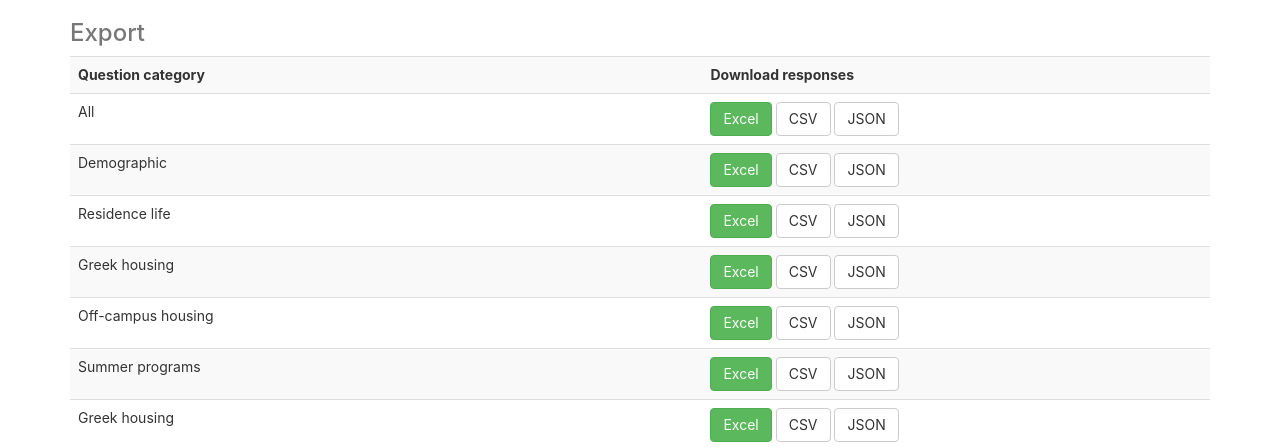
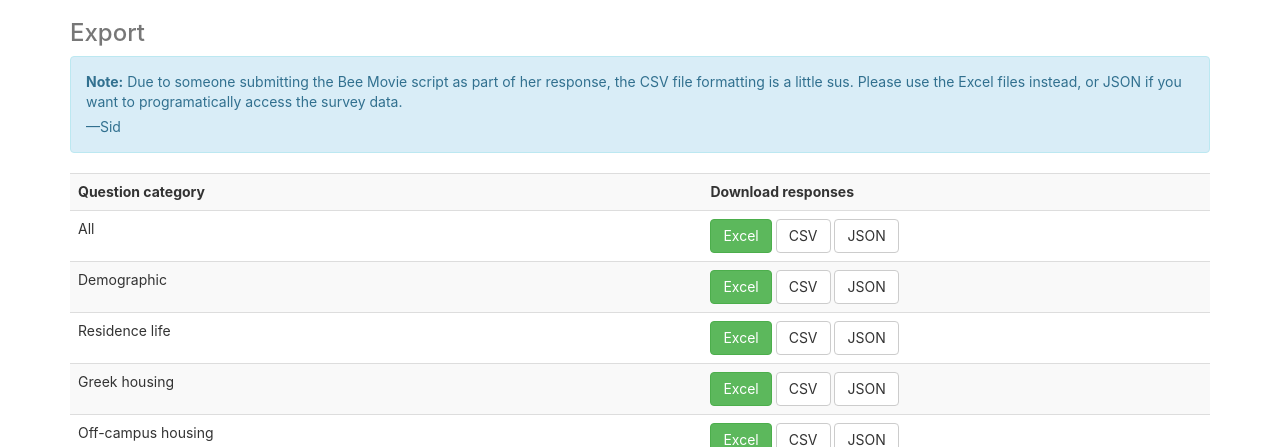
Before and after one commit to wtg/senate-survey, a Flask app: template templates/export.html in a window 1280 px wide. Shown: the top 447 px of the page. Run offline with Flask 2, Linux system fonts and the light colour scheme; the template is opened without the code that fills it, so the values that code supplies are empty; some libraries are stand-ins or nearby versions.

Commit message:
Add note about CSV files to export page

```diff
--- a/templates/export.html
+++ b/templates/export.html
@@ -44,6 +44,10 @@ angular.module('export', [])
 
 <div ng-app="export">
 	<div ng-controller="ExportController">
+        <div class="alert alert-info">
+            <p><strong>Note:</strong> Due to someone submitting the Bee Movie script as part of her response, the CSV file formatting is a little sus. Please use the Excel files instead, or JSON if you want to programatically access the survey data.</p>
+            <p>—Sid</p>
+        </div>
         <table class="table table-striped">
             <tr>
                 <th>Question category</th>
```
